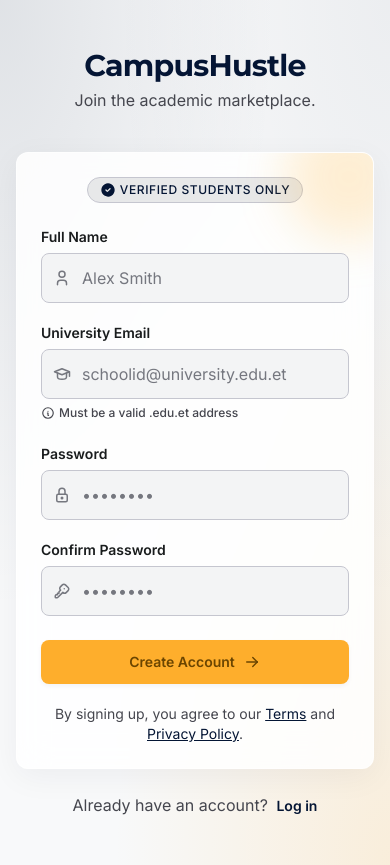
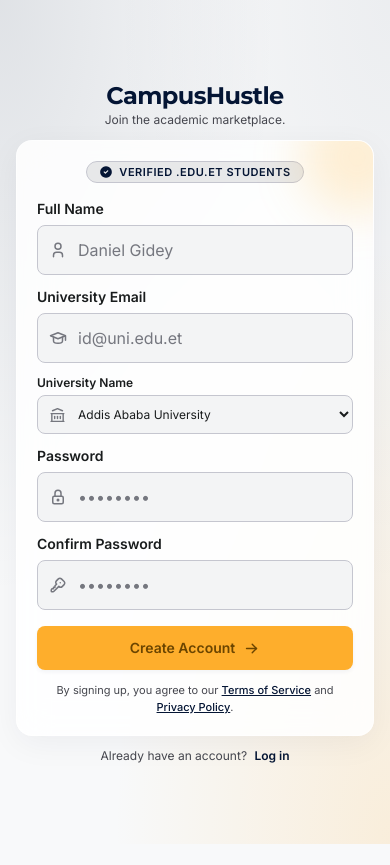
Before and after one commit to CampusHustle/frontend, a React (Vite) app: page /signup in a window 390 px wide. After the commit the page ends 844 px from the top, so only its background shows below. Built offline with nearby package versions, Linux system fonts and the light colour scheme.

Commit message:
feat(signup): streamline sign up form with dynamic university selection and compact layout

```diff
--- a/src/screens/CompleteProfileScreen.jsx
+++ b/src/screens/CompleteProfileScreen.jsx
@@ -125,7 +125,7 @@
                   <input
                     id="firstName"
                     className={fieldClass}
-                    placeholder="Jane"
+                    placeholder="Daniel"
                     value={form.firstName}
                     onChange={set('firstName')}
                   />
@@ -137,7 +137,7 @@
                   <input
                     id="lastName"
                     className={fieldClass}
-                    placeholder="Doe"
+                    placeholder="Gidey"
                     value={form.lastName}
                     onChange={set('lastName')}
                   />
--- a/src/screens/SignupScreen.jsx
+++ b/src/screens/SignupScreen.jsx
@@ -1,7 +1,10 @@
 import { useState } from 'react'
+import { useNavigate } from 'react-router-dom'
 import {
   IconArrowRight,
+  IconBuildingBank,
   IconCircleCheckFilled,
+  IconClock,
   IconInfoCircle,
   IconKey,
   IconLock,
@@ -17,12 +20,50 @@
   validateEmail,
   validatePassword,
   validateConfirmPassword,
+  validateUniversity,
 } from '../utils/validators.js'
 
-export default function SignupScreen({ onSwitchToLogin, onSignupSuccess }) {
-  const [values, setValues] = useState({ name: '', email: '', password: '', confirm: '' })
+const ETHIOPIAN_UNIVERSITIES = [
+  'Addis Ababa University',
+  'Adama Science & Technology University (ASTU)',
+  'Addis Ababa Science & Technology University (AASTU)',
+  'Hawassa University',
+  'Jimma University',
+  'Bahir Dar University',
+  'Mekelle University',
+  'Haramaya University',
+  'Arba Minch University',
+  'University of Gondar',
+  'Wollo University',
+  'Debre Berhan University',
+  'Other',
+]
+
+export default function SignupScreen({ onSwitchToLogin, onSignupSuccess, onNavigate }) {
+  const [values, setValues] = useState({
+    name: '',
+    email: '',
+    university: 'Addis Ababa University',
+    customUniversity: '',
+    password: '',
+    confirm: '',
+  })
   const [errors, setErrors] = useState({})
   const [status, setStatus] = useState('idle')
+
+  const handleGoToTerms = (e) => {
+    e?.preventDefault?.()
+    if (onNavigate) {
+      onNavigate('terms')
+    }
+  }
+
+  const handleGoToPrivacy = (e) => {
+    e?.preventDefault?.()
+    if (onNavigate) {
+      onNavigate('privacy')
+    }
+  }
 
   const handleChange = (field) => (e) => {
     setValues((v) => ({ ...v, [field]: e.target.value }))
@@ -32,9 +73,17 @@
   const handleSubmit = async (e) => {
     e.preventDefault()
 
+    const effectiveUniversity =
+      values.university === 'Other' ? values.customUniversity.trim() : values.university
+
     const nextErrors = {
       name: validateName(values.name),
       email: validateEmail(values.email),
+      university: validateUniversity(effectiveUniversity),
+      customUniversity:
+        values.university === 'Other' && !values.customUniversity.trim()
+          ? 'Please enter your university name'
+          : null,
       password: validatePassword(values.password),
       confirm: validateConfirmPassword(values.password, values.confirm),
     }
@@ -47,7 +96,10 @@
 
     setStatus('loading')
     try {
-      const { user } = await mockSignup(values)
+      const { user } = await mockSignup({
+        ...values,
+        university: effectiveUniversity,
+      })
       setStatus('success')
       onSignupSuccess?.(user)
     } catch (err) {
@@ -60,40 +112,43 @@
   }
 
   return (
-    <div className="mesh-bg flex min-h-screen flex-col items-center justify-center px-4 py-12 antialiased md:px-8">
-      <main className="mx-auto w-full max-w-md">
-        <div className="mb-10 text-center">
-          <h1 className="font-display text-3xl font-bold tracking-tight text-primary">
+    <div className="mesh-bg flex min-h-screen h-full flex-col justify-center items-center px-4 py-4 sm:py-6 antialiased md:px-8">
+      <main className="mx-auto w-full max-w-lg">
+        <div className="mb-3 text-center">
+          <h1 className="font-display text-2xl font-bold tracking-tight text-primary sm:text-3xl">
             CampusHustle
           </h1>
-          <p className="mt-1 text-base text-on-surface-variant">Join the academic marketplace.</p>
+          <p className="text-xs sm:text-sm text-on-surface-variant">Join the academic marketplace.</p>
         </div>
 
-        <div className="glass-card relative overflow-hidden rounded-xl p-6 md:p-8">
+        <div className="glass-card relative overflow-hidden rounded-2xl p-5 sm:p-6 shadow-level-2">
           <div
             aria-hidden="true"
-            className="pointer-events-none absolute -right-10 -top-10 size-32 rounded-full bg-secondary-container/20 blur-xl"
+            className="pointer-events-none absolute -right-10 -top-10 size-28 rounded-full bg-secondary-container/20 blur-xl"
           />
 
-          <div className="mb-6 flex justify-center">
-            <div className="inline-flex items-center gap-1 rounded-full border border-outline-variant bg-surface-high px-3 py-1">
-              <IconCircleCheckFilled size={16} className="text-primary" aria-hidden="true" />
-              <span className="text-xs font-medium uppercase tracking-wider text-primary">
-                Verified Students Only
+          <div className="mb-4 flex justify-center">
+            <div className="inline-flex items-center gap-1.5 rounded-full border border-outline-variant bg-surface-high px-3 py-0.5">
+              <IconCircleCheckFilled size={14} className="text-primary" aria-hidden="true" />
+              <span className="text-[11px] font-semibold uppercase tracking-wider text-primary">
+                Verified .edu.et Students
               </span>
             </div>
           </div>
 
-          <form onSubmit={handleSubmit} className="relative z-10 flex flex-col gap-5" noValidate>
+          <form onSubmit={handleSubmit} className="relative z-10 flex flex-col gap-3" noValidate>
+            {/* Name and Email 2-column or stacked */}
+            <div className="grid grid-cols-1 sm:grid-cols-2 gap-3">
               <AuthTextField
                 label="Full Name"
                 icon={IconUser}
                 value={values.name}
                 onChange={handleChange('name')}
                 error={errors.name}
-              placeholder="Alex Smith"
+                placeholder="Daniel Gidey"
                 autoComplete="name"
               />
+
               <AuthTextField
                 label="University Email"
                 type="email"
@@ -101,15 +156,54 @@
                 value={values.email}
                 onChange={handleChange('email')}
                 error={errors.email}
-              placeholder="schoolid@university.edu.et"
-              hint={
-                <span className="inline-flex items-center gap-1">
-                  <IconInfoCircle size={14} aria-hidden="true" />
-                  Must be a valid .edu.et address
-                </span>
-              }
+                placeholder="id@uni.edu.et"
                 autoComplete="email"
               />
+            </div>
+
+            {/* University Selection */}
+            <div className="flex flex-col gap-1">
+              <label htmlFor="auth-university" className="text-xs font-semibold text-on-surface">
+                University Name
+              </label>
+              <div className="relative">
+                <IconBuildingBank
+                  size={17}
+                  className="pointer-events-none absolute left-3 top-1/2 -translate-y-1/2 text-outline"
+                />
+                <select
+                  id="auth-university"
+                  value={values.university}
+                  onChange={handleChange('university')}
+                  className="w-full rounded-lg border border-outline-variant bg-surface-low py-2.5 pl-9 pr-4 text-xs sm:text-sm text-on-surface transition-colors focus:border-primary focus:outline-none focus:ring-1 focus:ring-primary"
+                >
+                  {ETHIOPIAN_UNIVERSITIES.map((uni) => (
+                    <option key={uni} value={uni}>
+                      {uni}
+                    </option>
+                  ))}
+                </select>
+              </div>
+              {errors.university && (
+                <p className="text-[11px] font-medium text-error">{errors.university}</p>
+              )}
+            </div>
+
+            {/* If Other selected, show custom university input */}
+            {values.university === 'Other' && (
+              <AuthTextField
+                label="Enter University Name"
+                icon={IconBuildingBank}
+                value={values.customUniversity}
+                onChange={handleChange('customUniversity')}
+                error={errors.customUniversity}
+                placeholder="e.g. Dilla University"
+                autoFocus
+              />
+            )}
+
+            {/* Password and Confirm in 2 columns */}
+            <div className="grid grid-cols-1 sm:grid-cols-2 gap-3">
               <AuthTextField
                 label="Password"
                 type="password"
@@ -120,6 +214,7 @@
                 placeholder="••••••••"
                 autoComplete="new-password"
               />
+
               <AuthTextField
                 label="Confirm Password"
                 type="password"
@@ -130,37 +225,46 @@
                 placeholder="••••••••"
                 autoComplete="new-password"
               />
+            </div>
 
             {errors.form && <Toast type="error" message={errors.form} />}
             {status === 'success' && (
               <Toast type="success" message="Account created successfully" />
             )}
 
-            <PrimaryButton loading={status === 'loading'} className="mt-1">
+            <PrimaryButton loading={status === 'loading'} className="mt-1 py-2.5 text-sm">
               Create Account
-              <IconArrowRight size={18} aria-hidden="true" />
+              <IconArrowRight size={17} aria-hidden="true" />
             </PrimaryButton>
           </form>
 
-          <p className="mt-5 text-center text-sm text-on-surface-variant">
+          <p className="mt-3 text-center text-[11px] text-on-surface-variant">
             By signing up, you agree to our{' '}
-            <a href="#" className="text-primary underline transition-colors hover:text-secondary">
-              Terms
-            </a>{' '}
+            <button
+              type="button"
+              onClick={handleGoToTerms}
+              className="text-primary underline transition-colors hover:text-secondary font-medium"
+            >
+              Terms of Service
+            </button>{' '}
             and{' '}
-            <a href="#" className="text-primary underline transition-colors hover:text-secondary">
+            <button
+              type="button"
+              onClick={handleGoToPrivacy}
+              className="text-primary underline transition-colors hover:text-secondary font-medium"
+            >
               Privacy Policy
-            </a>
+            </button>
             .
           </p>
         </div>
 
-        <p className="mt-6 text-center text-base text-on-surface-variant">
+        <p className="mt-3 text-center text-xs sm:text-sm text-on-surface-variant">
           Already have an account?{' '}
           <button
             type="button"
             onClick={onSwitchToLogin}
-            className="ml-1 text-sm font-semibold text-primary transition-colors hover:text-secondary"
+            className="ml-1 text-xs sm:text-sm font-semibold text-primary transition-colors hover:text-secondary"
           >
             Log in
           </button>
```
Lines whose indentation alone changed are shown as unchanged.
